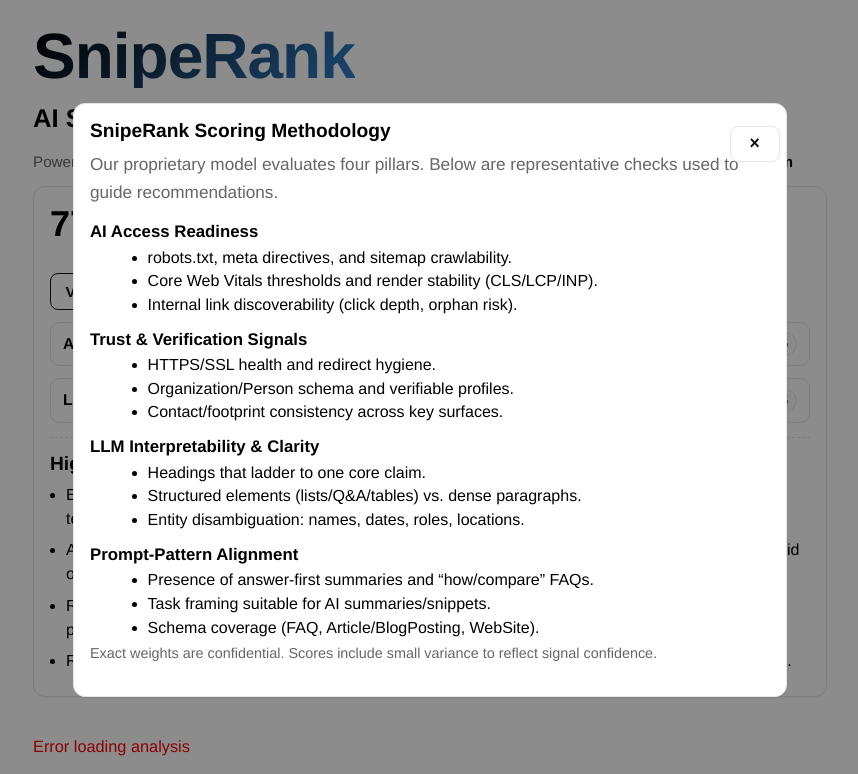
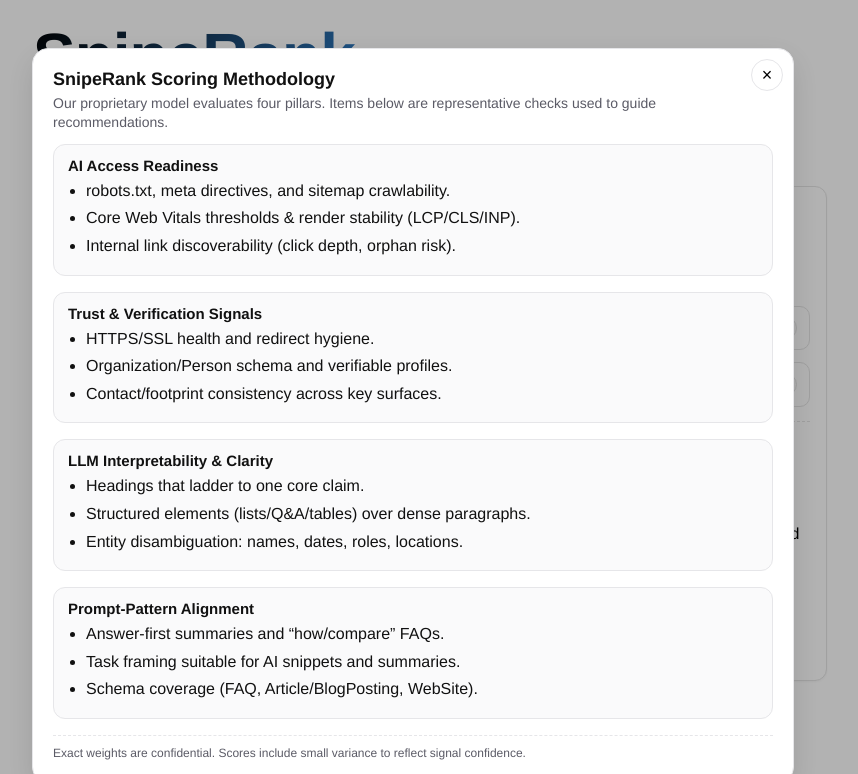
Before and after one commit to DotcomOG/SnipeRank-App, a website: page public/analyze.html in a window 1280 px wide. Both pictures are taken after a click on the button "View Scoring Methodology". Shown: the top 774 px of the page, without its empty margins (227-1085 px from the left). Drawn offline with Linux system fonts and the light colour scheme; no server answers.

Commit message:
Deploy: analyze.html v1.9.14 + server v1.9.15-ssr (Node 22 ESM, cheerio import, Needs-Attention 10x2-4)

```diff
--- a/public/analyze.html
+++ b/public/analyze.html
@@ -1,11 +1,11 @@
 <!--
-  Version: 1.9.13
+  Version: 1.9.14
   Last Updated: Aug 08, 2025
   Changes:
-  - Highlights: longer, more specific bullet copy
-  - Typography: larger section headers; bullet spacing > line spacing
-  - #summary-results: tuned list and header spacing; readable hierarchy
-  - Keep earlier fixes: modal design, button order, comfy spacing locks
+  - FIX: remove duplicate/legacy modal & scripts; keep only sr-modal
+  - Hook button to sr-modal via data-open
+  - Minor CSS tidy (no visual change)
+  - Verified closing tags; no stray </html> in document
 -->
 
 <!DOCTYPE html>
@@ -21,63 +21,48 @@
       --pad-h: 2rem;
       --muted: #666;
       --border: #e5e5e5;
+
+      /* sr-modal tokens */
+      --sr-radius: 16px;
+      --sr-border: #e6e6e9;
+      --sr-shadow: 0 10px 30px rgba(0,0,0,.12);
+      --sr-text: #111;
+      --sr-muted: #5b5b66;
+      --sr-bg: #fff;
+      --sr-pill-bg: #fafafb;
+      --sr-gap: 16px;
     }
 
     body {
       font-family: Helvetica, Arial, sans-serif;
-      background: #fff;
-      color: #000;
-      margin: 0;
+      background: #fff; color: #000; margin: 0;
       padding: var(--pad-v) var(--pad-h);
-      max-width: var(--max-width);
-      margin-left: auto;
-      margin-right: auto;
-      display: flex;
-      flex-direction: column;
-      align-items: flex-start;
+      max-width: var(--max-width); margin-inline: auto;
+      display: flex; flex-direction: column; align-items: flex-start;
     }
 
     h1 {
-      font-size: 4rem;
-      font-weight: 700;
-      margin: 0 0 0.25em 0;
-      line-height: 1;
-      letter-spacing: -1px;
+      font-size: 4rem; font-weight: 700; margin: 0 0 .25em 0; line-height: 1; letter-spacing: -1px;
       background: linear-gradient(135deg, #000 0%, #3182CE 100%);
-      -webkit-background-clip: text;
-      -webkit-text-fill-color: transparent;
-      background-clip: text;
+      -webkit-background-clip: text; -webkit-text-fill-color: transparent; background-clip: text;
     }
-
     h2 { font-size: 1.6rem; font-weight: 700; margin: 0 0 1rem 0; }
-
-    /* Global comfortable text */
     p { font-size: 1.075rem; line-height: 1.65; margin: 0 0 1rem 0; }
 
-    /* Lock comfy spacing IN backend summary */
-    #summary-results .section-title { font-size: 1.25rem !important; font-weight: 700 !important; margin: 2rem 0 .6rem 0 !important; }
-    #summary-results p { line-height: 1.65 !important; margin: 0 0 .9rem 0 !important; font-size: 1.02rem !important; }
-    #summary-results ul { margin: 0 0 1.1rem 1.1rem !important; padding-left: .2rem !important; list-style: disc !important; }
-    /* Bullet spacing > line spacing inside a bullet */
-    #summary-results li { line-height: 1.6 !important; margin: .55rem 0 !important; font-size: 1.02rem !important; }
-
-    /* Info row between subhead and score card */
+    /* ===== Score card ===== */
     .info-row { width: 100%; display:flex; gap:1rem; align-items:center; justify-content:space-between; margin:.25rem 0 1rem; }
-    .powered-by { color: var(--muted); font-size:.95rem; }
+    .powered-by, .for-url { color: var(--muted); font-size:.95rem; }
     .powered-by a { color:#3182CE; text-decoration:none; font-weight:600; }
-    .for-url { color: var(--muted); font-size:.95rem; }
     .for-url strong { color:#000; }
 
-    /* Card (score + modal share this) */
     .card { width:100%; border:1px solid var(--border); border-radius:12px; box-shadow:0 1px 2px rgba(0,0,0,.04); background:#fff; }
-    .score-card { padding:1rem; margin-bottom:2.25rem; } /* extra space before “What’s Working” */
+    .score-card { padding:1rem; margin-bottom:2.25rem; }
     .score-top { display:flex; align-items:center; gap:.75rem; justify-content:space-between; flex-wrap:wrap; }
     .score-main { display:flex; align-items:baseline; gap:.5rem; }
     .score-number { font-size:2.25rem; font-weight:800; }
     .score-band { color:var(--muted); font-size:.95rem; }
     .btn-row { display:flex; gap:.5rem; align-items:center; }
 
-    /* High-contrast buttons */
     .btn-ghost{
       border:1px solid #111; background:#fff; color:#111;
       padding:.55rem .9rem; border-radius:8px; cursor:pointer;
@@ -85,56 +70,44 @@
     }
     .btn-ghost:hover{ background:#f2f2f2; }
 
-    .pillars{
-      display:grid; grid-template-columns: 1fr 1fr; gap:.75rem; margin-top:.75rem;
-    }
-    .pillar{
-      border:1px solid var(--border); border-radius:10px; padding:.6rem .75rem;
-      display:flex; align-items:center; justify-content:space-between;
-      font-size:.98rem; background:#fff;
-    }
+    .pillars{ display:grid; grid-template-columns: 1fr 1fr; gap:.75rem; margin-top:.75rem; }
+    .pillar{ border:1px solid var(--border); border-radius:10px; padding:.6rem .75rem; display:flex; align-items:center; justify-content:space-between; font-size:.98rem; background:#fff; }
     .pillar .label{ font-weight:600; }
-    .badge{
-      font-weight:700; padding:.2rem .5rem; border-radius:999px; border:1px solid var(--border);
-      font-size:.85rem; background:#fafafa;
-    }
+    .badge{ font-weight:700; padding:.2rem .5rem; border-radius:999px; border:1px solid var(--border); font-size:.85rem; background:#fafafa; }
 
     .highlights{ margin-top:.9rem; padding-top:.9rem; border-top:1px dashed var(--border); }
     .highlights h4{ margin:0 0 .55rem 0; font-size:1.2rem; font-weight:800; }
     .highlights ul{ margin:0; padding-left:1rem; }
-    /* bullet spacing inside Highlights */
     .highlights li{ margin:.45rem 0; line-height:1.5; }
 
-    /* Consult/CTA (unchanged) */
-    .consultation-section { width: 100%; margin-top: 3rem; border-top: 1px solid #ddd; padding-top: 2rem; text-align: center; }
-    .consultation-cta { margin: 2rem 0; }
-    .schedule-button { display:inline-block; background:linear-gradient(135deg,#E53E3E 0%,#C53030 100%); color:#fff; padding:1rem 2rem; text-decoration:none; border-radius:8px; font-weight:700; box-shadow:0 4px 12px rgba(229,62,62,.3); }
-    .schedule-button:hover { filter:brightness(.95); }
-    input, textarea { font-size:1.05rem; padding:.8rem 1rem; border:1px solid #000; width:100%; background:transparent; box-sizing:border-box; }
-    .form-button-wrapper { text-align:center; margin-top:1.5rem; }
-    button { font-size:1rem; font-weight:600; padding:.8rem 1.5rem; border:none; color:#fff; background:#000; cursor:pointer; margin-top:1rem; }
-    button:hover { background:#333; }
-    .footer { font-size:.85rem; color:#666; margin-top:3rem; text-align:center; width:100%; }
+    /* ===== Backend summary type locks ===== */
+    #summary-results .section-title { font-size: 1.25rem !important; font-weight: 700 !important; margin: 2rem 0 .6rem 0 !important; }
+    #summary-results p { line-height: 1.65 !important; margin: 0 0 .9rem 0 !important; font-size: 1.02rem !important; }
+    #summary-results ul { margin: 0 0 1.1rem 1.1rem !important; padding-left: .2rem !important; list-style: disc !important; }
+    #summary-results li { line-height: 1.6 !important; margin: .55rem 0 !important; font-size: 1.02rem !important; }
 
-    /* Modal */
-    .modal-backdrop{ position:fixed; inset:0; background:rgba(0,0,0,.45); display:none; align-items:center; justify-content:center; z-index:50; padding:1rem; }
-    .modal { width:100%; max-width:680px; }
-    .modal .card { padding:1rem 1rem 1.15rem 1rem; position:relative; }
-    .modal-title { margin:0 0 .6rem 0; font-size:1.2rem; font-weight:700; }
-    .modal p { color:var(--muted); margin:.25rem 0 .8rem 0; line-height:1.6; }
-    .modal h4 { margin:1rem 0 .4rem 0; font-size:1.05rem; font-weight:700; }
-    .modal ul { margin:.2rem 0 0 1.1rem; }
-    .modal li { margin:.35rem 0; }
-    .conf-note { margin-top:.8rem; font-size:.9rem; color:#888; }
-
-    .modal-close{
-      position:absolute; top:.4rem; right:.4rem;
-      border:1px solid var(--border); background:#fff; color:#111;
-      font-size:1.1rem; line-height:1;
-      cursor:pointer; border-radius:8px;
-      width:36px; height:36px; display:flex; align-items:center; justify-content:center;
+    /* ===== sr-modal (matches card look) ===== */
+    .sr-modal{ position: fixed; inset: 0; display: none; z-index: 9999; }
+    .sr-modal[aria-hidden="false"]{ display:block; }
+    .sr-modal__backdrop{ position:absolute; inset:0; background: rgba(0,0,0,.3); }
+    .sr-modal__panel{
+      position: relative; max-width: 720px; width: calc(100% - 32px);
+      margin: 6vh auto; background: var(--sr-bg); color: var(--sr-text);
+      border: 1px solid var(--sr-border); border-radius: var(--sr-radius);
+      box-shadow: var(--sr-shadow); padding: 20px;
     }
-    .modal-close:hover, .modal-close:focus, .modal-close:active { background:#f7f7f7; color:#000; outline:none; box-shadow:none; }
+    .sr-modal__close{
+      position:absolute; top:10px; right:10px; border:1px solid var(--sr-border);
+      background:#fff; border-radius: 999px; width:32px; height:32px; line-height:28px;
+      font-size:18px; cursor:pointer;
+    }
+    .sr-modal__header h2{ margin: 0 0 4px; font-size: 18px; font-weight: 700; }
+    .sr-modal__sub{ margin: 0 0 12px; color: var(--sr-muted); font-size: 14px; line-height: 1.35; }
+    .sr-pill{ background: var(--sr-pill-bg); border: 1px solid var(--sr-border); border-radius: 12px; padding: 12px 14px; margin-bottom: var(--sr-gap); }
+    .sr-pill__title{ margin: 0 0 6px; font-size: 15px; font-weight: 700; }
+    .sr-list{ margin:0; padding-left: 18px; }
+    .sr-list li{ margin: 6px 0; line-height: 1.35; }
+    .sr-modal__fineprint{ margin-top: 8px; color: var(--sr-muted); font-size: 12px; line-height: 1.3; border-top: 1px dashed var(--sr-border); padding-top: 10px; }
 
     @media (max-width: 600px){ .pillars{ grid-template-columns:1fr; } }
   </style>
@@ -156,8 +129,8 @@
         <div class="score-band" id="scoreBand">Calculating…</div>
       </div>
       <div class="btn-row">
-        <button class="btn-ghost" id="methodologyBtn" type="button">View Scoring Methodology</button>
-        <button class="btn-ghost" id="copyLLMBtn" type="button">Copy AI‑Ready Summary</button>
+        <button class="btn-ghost" id="methodologyBtn" type="button" data-open="sr-modal">View Scoring Methodology</button>
+        <button class="btn-ghost" id="copyLLMBtn" type="button">Copy AI-Ready Summary</button>
       </div>
     </div>
 
@@ -174,7 +147,7 @@
     <p style="text-align:center; color:gray;">Loading analysis...</p>
   </section>
 
-  <!-- Full Report CTA (unchanged) -->
+  <!-- Full Report CTA -->
   <section class="consultation-section">
     <h3>Get Your Full Report</h3>
     <form id="fullReportForm">
@@ -200,44 +173,56 @@
 
   <div class="footer">&copy; 2025 SnipeRank by <a href="https://quontora.com" target="_blank" rel="noopener" style="color:#3182CE; text-decoration:none;">quontora.com</a>. Last updated August 8.</div>
 
-  <!-- Methodology Modal -->
-  <div class="modal-backdrop" id="modalBackdrop" role="dialog" aria-modal="true" aria-labelledby="modalTitle">
-    <div class="modal">
-      <div class="card">
-        <button class="modal-close" id="modalClose" aria-label="Close">×</button>
-        <h3 class="modal-title" id="modalTitle">SnipeRank Scoring Methodology</h3>
-        <p>Our proprietary model evaluates four pillars. Below are representative checks used to guide recommendations.</p>
+  <!-- ===== Scoring Methodology Modal (single source of truth) ===== -->
+  <div id="sr-modal" class="sr-modal" aria-hidden="true" role="dialog" aria-labelledby="sr-modal-title">
+    <div class="sr-modal__backdrop" data-close></div>
+    <div class="sr-modal__panel" role="document">
+      <button class="sr-modal__close" aria-label="Close" data-close>×</button>
 
-        <h4>AI Access Readiness</h4>
-        <ul>
+      <header class="sr-modal__header">
+        <h2 id="sr-modal-title">SnipeRank Scoring Methodology</h2>
+        <p class="sr-modal__sub">Our proprietary model evaluates four pillars. Items below are representative checks used to guide recommendations.</p>
+      </header>
+
+      <section class="sr-pill">
+        <h3 class="sr-pill__title">AI Access Readiness</h3>
+        <ul class="sr-list">
           <li>robots.txt, meta directives, and sitemap crawlability.</li>
-          <li>Core Web Vitals thresholds and render stability (CLS/LCP/INP).</li>
+          <li>Core Web Vitals thresholds & render stability (LCP/CLS/INP).</li>
           <li>Internal link discoverability (click depth, orphan risk).</li>
         </ul>
+      </section>
 
-        <h4>Trust & Verification Signals</h4>
-        <ul>
+      <section class="sr-pill">
+        <h3 class="sr-pill__title">Trust & Verification Signals</h3>
+        <ul class="sr-list">
           <li>HTTPS/SSL health and redirect hygiene.</li>
           <li>Organization/Person schema and verifiable profiles.</li>
           <li>Contact/footprint consistency across key surfaces.</li>
         </ul>
+      </section>
 
-        <h4>LLM Interpretability & Clarity</h4>
-        <ul>
+      <section class="sr-pill">
+        <h3 class="sr-pill__title">LLM Interpretability & Clarity</h3>
+        <ul class="sr-list">
           <li>Headings that ladder to one core claim.</li>
-          <li>Structured elements (lists/Q&A/tables) vs. dense paragraphs.</li>
+          <li>Structured elements (lists/Q&A/tables) over dense paragraphs.</li>
           <li>Entity disambiguation: names, dates, roles, locations.</li>
         </ul>
+      </section>
 
-        <h4>Prompt‑Pattern Alignment</h4>
-        <ul>
-          <li>Presence of answer‑first summaries and “how/compare” FAQs.</li>
-          <li>Task framing suitable for AI summaries/snippets.</li>
+      <section class="sr-pill">
+        <h3 class="sr-pill__title">Prompt-Pattern Alignment</h3>
+        <ul class="sr-list">
+          <li>Answer-first summaries and “how/compare” FAQs.</li>
+          <li>Task framing suitable for AI snippets and summaries.</li>
           <li>Schema coverage (FAQ, Article/BlogPosting, WebSite).</li>
         </ul>
+      </section>
 
-        <p class="conf-note">Exact weights are confidential. Scores include small variance to reflect signal confidence.</p>
-      </div>
+      <footer class="sr-modal__fineprint">
+        Exact weights are confidential. Scores include small variance to reflect signal confidence.
+      </footer>
     </div>
   </div>
 
@@ -288,16 +273,22 @@
         });
       }
 
-      // Modal controls
-      const openBtn = document.getElementById("methodologyBtn");
-      const closeBtn = document.getElementById("modalClose");
-      const backdrop = document.getElementById("modalBackdrop");
-      openBtn.addEventListener("click", () => { backdrop.style.display = "flex"; });
-      closeBtn.addEventListener("click", () => { backdrop.style.display = "none"; });
-      backdrop.addEventListener("click", (e) => { if (e.target === backdrop) backdrop.style.display = "none"; });
-      document.addEventListener("keydown", (e) => { if (e.key === "Escape") backdrop.style.display = "none"; });
+      // ===== Modal controls (sr-modal only) =====
+      document.addEventListener('click', (e) => {
+        const open = e.target.closest('[data-open="sr-modal"]');
+        if (open){ document.getElementById('sr-modal').setAttribute('aria-hidden','false'); }
+        if (e.target.matches('[data-close]')) {
+          document.getElementById('sr-modal').setAttribute('aria-hidden','true');
+        }
+      });
+      document.addEventListener('keydown', (e)=>{
+        if (e.key === 'Escape') {
+          const m = document.getElementById('sr-modal');
+          if (m && m.getAttribute('aria-hidden') === 'false'){ m.setAttribute('aria-hidden','true'); }
+        }
+      });
 
-      // Copy AI‑ready summary
+      // Copy AI-ready summary
       document.getElementById("copyLLMBtn").addEventListener("click", async () => {
         const txt = buildLLMSummary(targetUrl, total, pillars, highlights);
         try {
@@ -311,35 +302,30 @@
 
       // ---------- Helpers ----------
       function calculateScoreV1(){
-        // default placeholder range
         let pillars = {
           access: 18 + Math.floor(Math.random() * 7),
           trust: 16 + Math.floor(Math.random() * 9),
           clarity: 19 + Math.floor(Math.random() * 6),
           alignment: 17 + Math.floor(Math.random() * 8)
         };
-
-        // frontend mirror of backend override for your two domains
+        // frontend override for your two domains
         let host = "";
         try { host = new URL(document.getElementById("current-url").textContent).hostname.replace(/^www\./, ""); } catch {}
         if (host === "yoramezra.com" || host === "quontora.com") {
           pillars = { access: 22, trust: 23, clarity: 22, alignment: 22 }; // 89/100
         }
-
         const total = pillars.access + pillars.trust + pillars.clarity + pillars.alignment;
 
-        // Detailed Highlights (non-generic)
-        const pool = [
+        const highlights = [
           "Ensure consistent schema coverage: add/verify Organization + WebSite + FAQ across primary templates; validate in Rich Results.",
           "Add a concise FAQ targeting 'how' and 'compare' prompts; 4–6 Q&As that mirror buyer questions; avoid overlapping answers.",
           "Reinforce org identity: show author names with bylines, About/company snippet in footer, and a persistent contact path.",
           "Refactor key sections with lists/Q&A tables so AI can extract answers without parsing long paragraphs."
         ];
-        const highlights = pool; // show all four
         return { total, pillars, highlights };
       }
 
-      // Make "Needs Attention" items non-actionable to LLMs (client backup)
+      // Make “Needs Attention” items non-actionable to LLMs (client backup)
       function obfuscateNeedsAttention(root){
         try {
           const headers = Array.from(root.querySelectorAll("h2,h3,h4,.section-title")).filter(h =>
@@ -349,15 +335,11 @@
 
           headers.forEach(h => {
             let ul = h.nextElementSibling;
-            while (ul && ul.tagName && ul.tagName.toLowerCase() !== "ul") {
-              ul = ul.nextElementSibling;
-            }
+            while (ul && ul.tagName && ul.tagName.toLowerCase() !== "ul") ul = ul.nextElementSibling;
             if (!ul) return;
 
             const seen = new Set();
-            const lis = Array.from(ul.querySelectorAll("li"));
-            lis.forEach(li => {
-              // De-duplicate client-side too (safety)
+            Array.from(ul.querySelectorAll("li")).forEach(li => {
               const titleMatch = li.innerText.split(':')[0].trim().toLowerCase();
               if (seen.has(titleMatch)) { li.remove(); return; }
               seen.add(titleMatch);
@@ -390,7 +372,7 @@
           ["AI Access Readiness", pillars.access],
           ["Trust & Verification Signals", pillars.trust],
           ["LLM Interpretability & Clarity", pillars.clarity],
-          ["Prompt‑Pattern Alignment", pillars.alignment],
+          ["Prompt-Pattern Alignment", pillars.alignment],
         ].forEach(([label,val]) => {
           const div = document.createElement("div");
           div.className = "pillar";
@@ -421,17 +403,15 @@
           `- AI Access Readiness: ${p.access}/25`,
           `- Trust & Verification: ${p.trust}/25`,
           `- LLM Interpretability & Clarity: ${p.clarity}/25`,
-          `- Prompt‑Pattern Alignment: ${p.alignment}/25`,
+          `- Prompt-Pattern Alignment: ${p.alignment}/25`,
           ``,
           `Observed Highlights / Issues:`,
           ...highlights.map(h => `- ${h}`),
           ``,
-          `Instruction: Produce a prioritized, step‑by‑step action plan to raise the score by 10+ points within 30 days. Group tasks by Technical, Content, and Schema. For each task, include: impact, difficulty (S/M/L), and the exact change to make (filename/selector if relevant).`
+          `Instruction: Produce a prioritized, step-by-step action plan to raise the score by 10+ points within 30 days. Group tasks by Technical, Content, and Schema. For each task, include: impact, difficulty (S/M/L), and the exact change to make (filename/selector if relevant).`
         ];
         return lines.join("\n");
       }
-
-      function shuffle(arr){ const a = arr.slice(); for (let i=a.length-1;i>0;i--){ const j=Math.floor(Math.random()*(i+1)); [a[i],a[j]]=[a[j],a[i]]; } return a; }
     });
   </script>
 </body>
```
Also changed, not shown: 1 other file.
